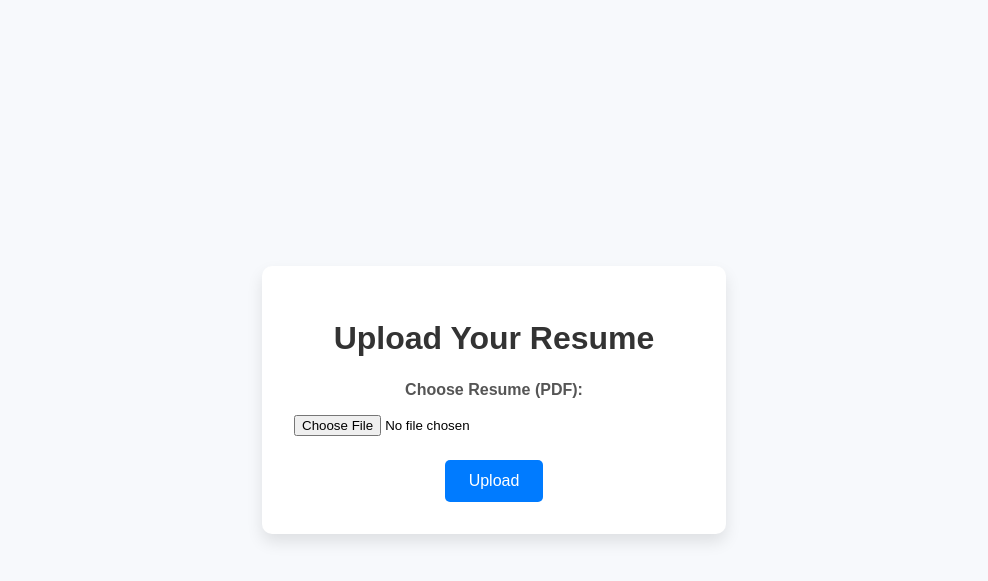
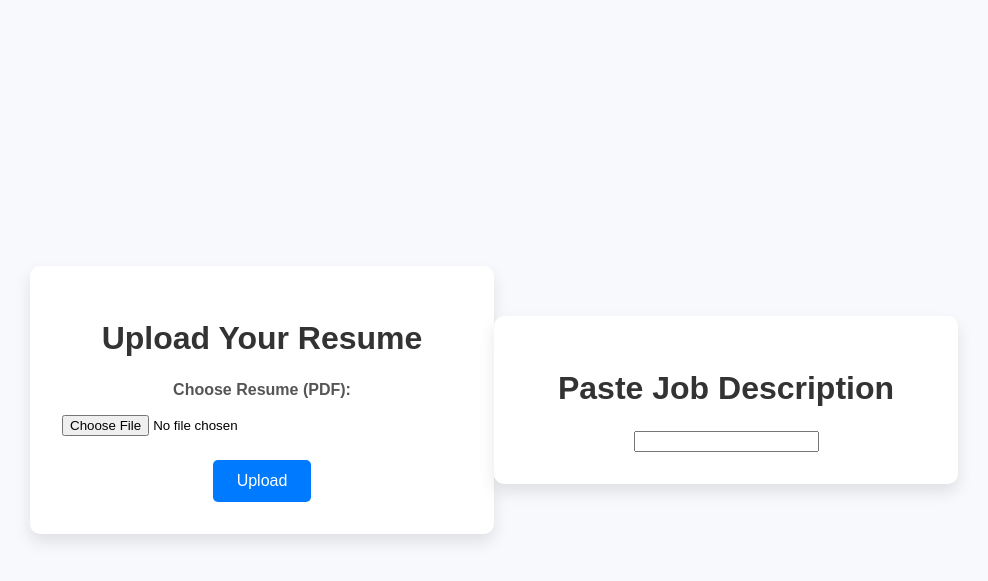
Before and after one commit to dvaldiviezo03/resume-analyzer, a Flask app: template template/frontpage.html in a window 1280 px wide. Shown: the top 581 px of the page, without its empty margins (146-1134 px from the left). Run offline with Flask 3, Linux system fonts and the light colour scheme; the template is opened without the code that fills it, so the values that code supplies are empty.

Commit message:
added j.d box

```diff
--- a/RESUMEANALYZER/database.py
+++ b/RESUMEANALYZER/database.py
@@ -1,4 +1,5 @@
 import sqlite3
+#REDO WITHOUT AI
 
 # connects me to sql
 def create_db():
--- a/RESUMEANALYZER/preprocessing.py
+++ b/RESUMEANALYZER/preprocessing.py
@@ -1,6 +1,7 @@
 import fitz
 import re
 
+#REDO THIS WITHOUT AI
 def extract_pdf_text(pdf_path):
     doc = fitz.opn(pdf_path)
     text = ""
@@ -26,6 +27,4 @@ def extract_contact_info(text):
         "Linkedin": linkedin[0] if linkedin else None
     }
 
-
-# converting text to a structured format (maybe png)
 # store resumes with SQL
--- a/template/frontpage.html
+++ b/template/frontpage.html
@@ -55,8 +55,18 @@
         button:hover {
             background-color: #0056b3;
         }
+
+        .description-container {
+            background: white;
+            padding: 2rem;
+            border-radius: 10px;
+            box-shadow: 0 8px 16px rgba(0, 0, 0, 0.1);
+            text-align: center;
+            width: 400px;
+        }
     </style>
 </head>
+<!--fix oaste up jon descriptions-->
 
 <body>
     <div class="upload-container">
@@ -67,6 +77,10 @@
             <button type="submit">Upload</button>
         </form>
     </div>
+    <div class="description-container">
+        <h1>Paste Job Description</h1>
+        <input type="text">
+    </div>
 </body>
 
 </html>
```
Also changed, not shown: README.md.
